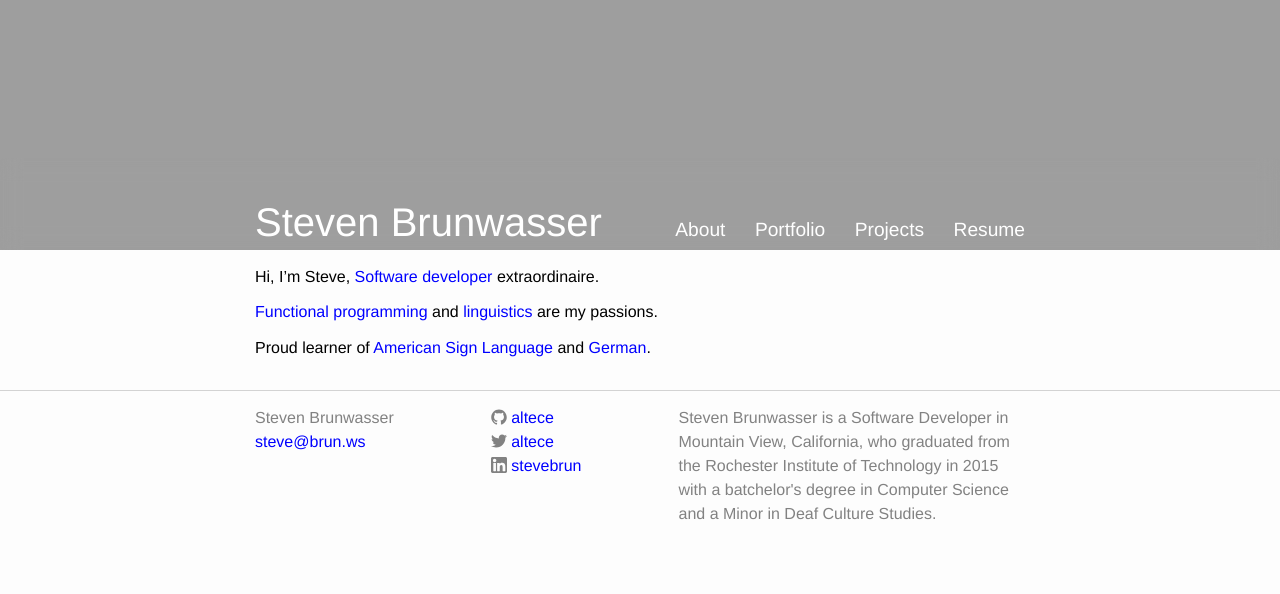
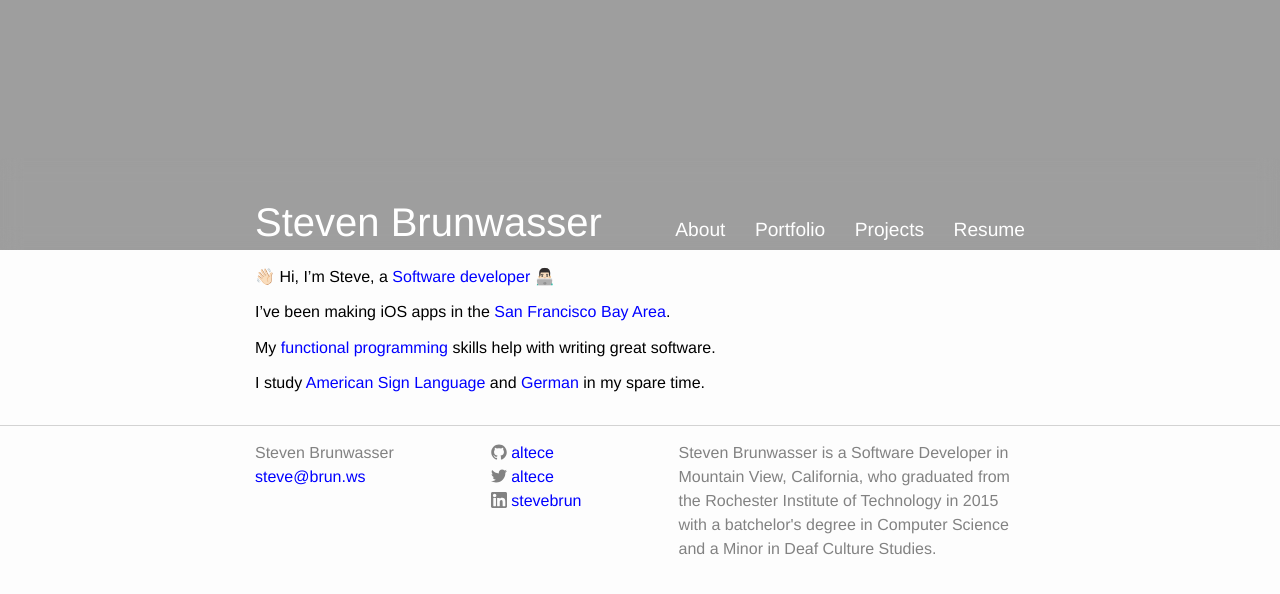
Before and after one commit to libsteve/altece.github.io, a Jekyll site: the page built from index.md, in a window 1280 px wide. Shown: the top 594 px of the page. Built offline with Jekyll 4.4.1, drawn with Linux system fonts in a browser that asks for light colours.

Commit message:
Updated personal introduction

```diff
--- a/index.md
+++ b/index.md
@@ -2,14 +2,16 @@
 layout: index
 ---
 
-Hi, I'm Steve, [Software developer][swdev] extraordinaire.
+&#x1F44B;&#x1F3FB; Hi, I'm Steve, a [Software developer &#x1F468;&#x1F3FB;&#x200D;&#x1F4BB;](swdev)
 
-[Functional programming][fp] and [linguistics][ls] are my passions.
+I've been making iOS apps in the [San Francisco Bay Area][sfba].
 
-Proud learner of [American Sign Language][asl] and [German][de].
+My [functional programming][fp] skills help with writing great software.
+
+I study [American Sign Language][asl] and [German][de] in my spare time.
 
 [swdev]: https://en.wikipedia.org/wiki/Software_developer
+[sfba]: https://en.wikipedia.org/wiki/San_Francisco_Bay_Area
 [fp]: https://en.wikipedia.org/wiki/Functional_programming
-[ls]: http://en.wikipedia.org/wiki/Linguistics
 [asl]: https://en.wikipedia.org/wiki/American_Sign_Language
 [de]: https://en.wikipedia.org/wiki/German_language
```
